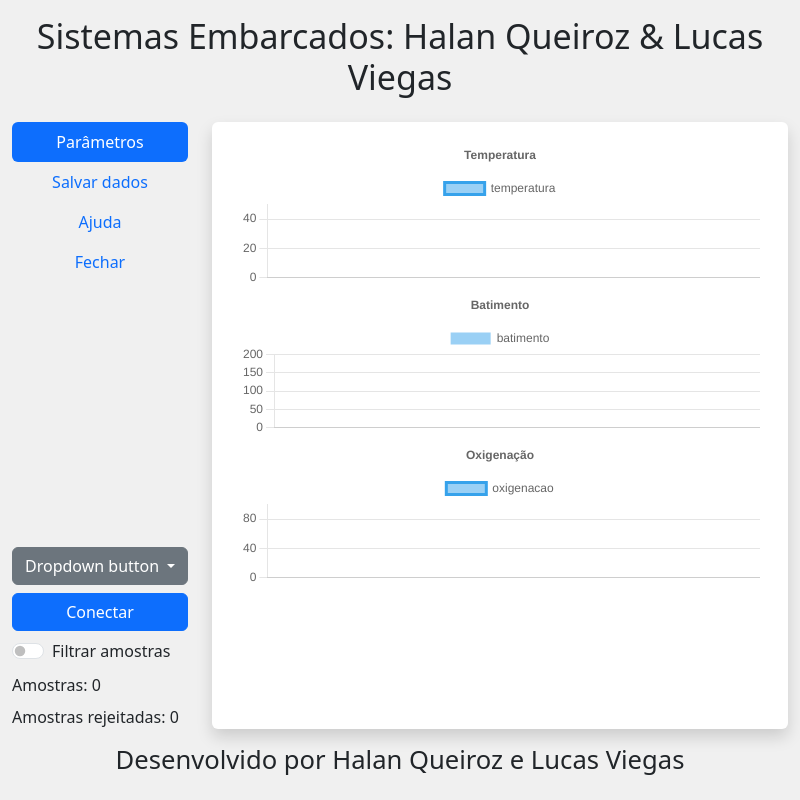
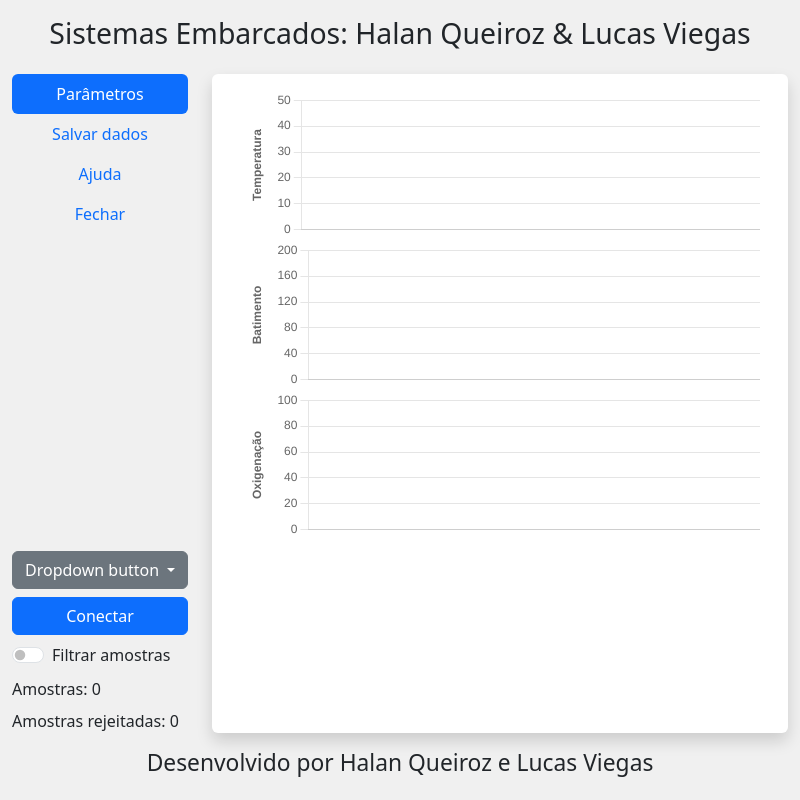
Before and after one commit to lucas-inacio/SEI_projeto2, an Electron app: page index.html in a window 800 px wide. Drawn offline with Linux system fonts and the light colour scheme; no server answers.

Commit message:
Aumentei a área útil do gráfico

```diff
--- a/Curve.js
+++ b/Curve.js
@@ -37,6 +37,10 @@ class SerialPlotter {
           title: {
             display: true,
             text: titulo,
+            position: 'left'
+          },
+          legend: {
+            display: false,
           }
         }
       }
--- a/index.html
+++ b/index.html
@@ -17,8 +17,8 @@
 </head>
 <body class="vh-100">
   <div class="container-fluid vh-100 d-flex flex-column justify-content-between">
-    <header class="row text-center h-30 mb-3 mt-3">
-      <h1>Sistemas Embarcados: Halan Queiroz & Lucas Viegas</h1>
+    <header class="row text-center mb-3 mt-3">
+      <h2>Sistemas Embarcados: Halan Queiroz & Lucas Viegas</h2>
     </header>
     <main class="row flex-fill w-80">
       <div class="col-sm-3 flex-column d-flex justify-content-between">
@@ -73,7 +73,7 @@
       </div>
     </main>
     <footer class="row text-center mb-3 mt-3">
-      <h3>Desenvolvido por Halan Queiroz e Lucas Viegas</h3>
+      <h4>Desenvolvido por Halan Queiroz e Lucas Viegas</h4>
     </footer>
   </div>
   <div class="modal fade" id="aviso" tabindex="-1" aria-labelledby="avisoLabel" aria-hidden="true">
```
